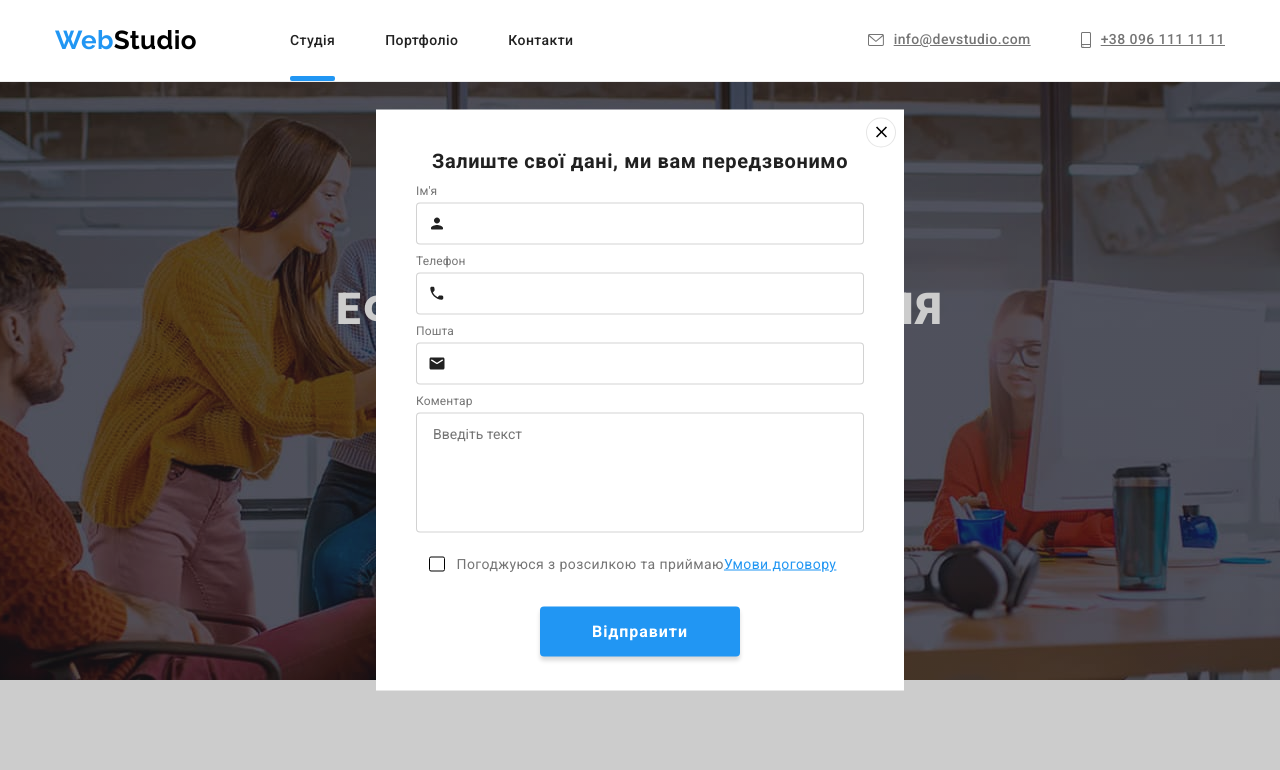
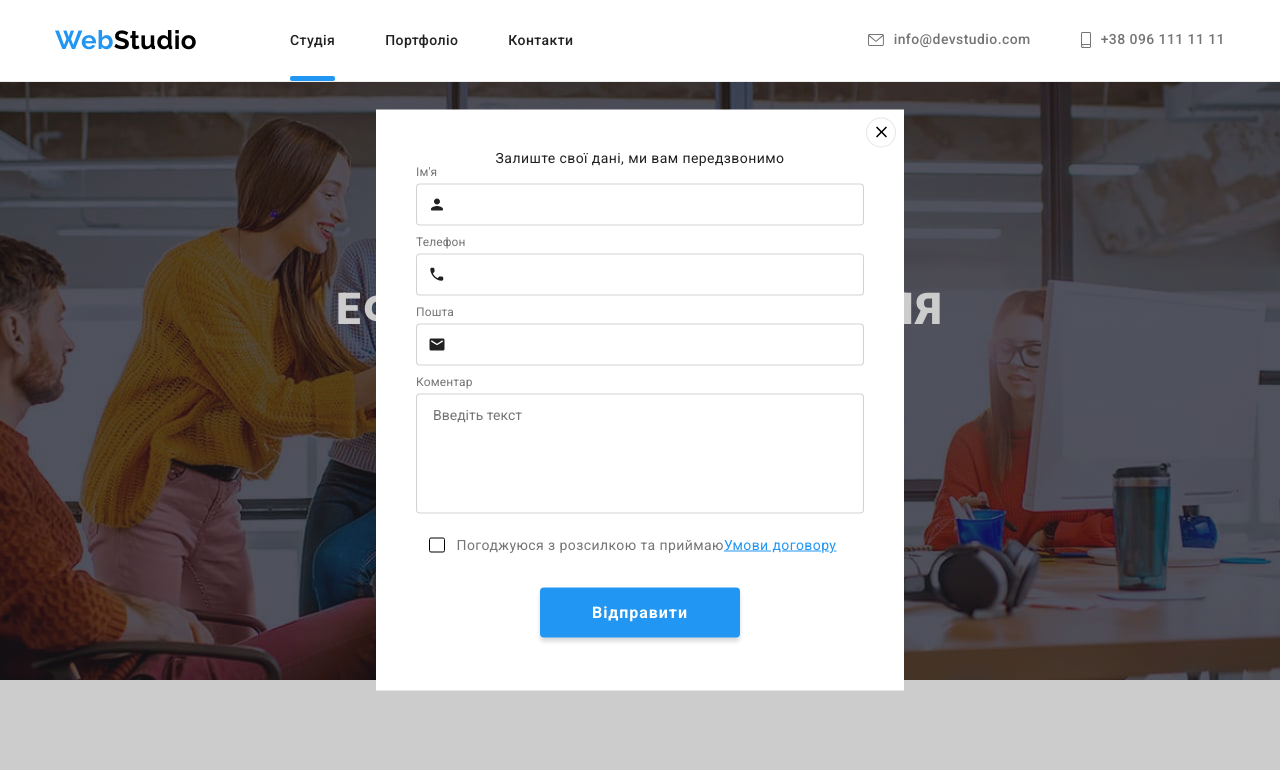
Before and after one commit to OlgaKulak/goit-markup-hw-07, a plain HTML site: page index.html in a window 1280 px wide. Both pictures are taken after a click on the button "Замовити послугу". Shown: the top 770 px of the page. Drawn offline with nearby package versions, Linux system fonts and the light colour scheme.

Commit message:
adds html codes

```diff
--- a/index.html
+++ b/index.html
@@ -11,7 +11,7 @@
   <link rel="stylesheet"
     href="https://cdnjs.cloudflare.com/ajax/libs/modern-normalize/1.1.0/modern-normalize.min.css" />
   <link rel="stylesheet" href="css/styles.css" />
-  <link rel="stylesheet" href="./css/main.min.css">
+  <!-- <link rel="stylesheet" href="./css/main.min.css" /> -->
 </head>
 
 <body>
@@ -32,13 +32,13 @@
 
       <ul class="header__group list">
         <li class="header__item">
-          <a href="mailto:info@devstudio.com" class="header__link"><svg class="header__icon-mail" width="16" height="12">
+          <a href="mailto:info@devstudio.com" class="link header__link"><svg class="header__icon-mail" width="16" height="12">
               <use href="./images/sprint-icons.svg#icon-icon-mail">
               </use>
             </svg>info@devstudio.com</a>
         </li>
         <li class="header__item">
-          <a href="tel:+380961111111" class="header__link"><svg class="header__icon-phone" width="10" height="16">
+          <a href="tel:+380961111111" class="link header__link"><svg class="header__icon-phone" width="10" height="16">
               <use href="./images/sprint-icons.svg#icon-smartphone">
               </use>
             </svg>+38 096 111 11 11</a>
@@ -61,7 +61,7 @@
               </svg>
             </button>
             <form class="modal-form">
-              <p class="modal-title">Залиште свої дані, ми вам передзвонимо</p>
+              <p class="modal-form__title">Залиште свої дані, ми вам передзвонимо</p>
                  <div class="modal-form__field">
                   <label for="name">Ім'я</label>
                    <input class="modal-form__input" type="text" name="name" id="name"/ required>
```
Also changed, not shown: portfolio.html (+2 -1 lines).
